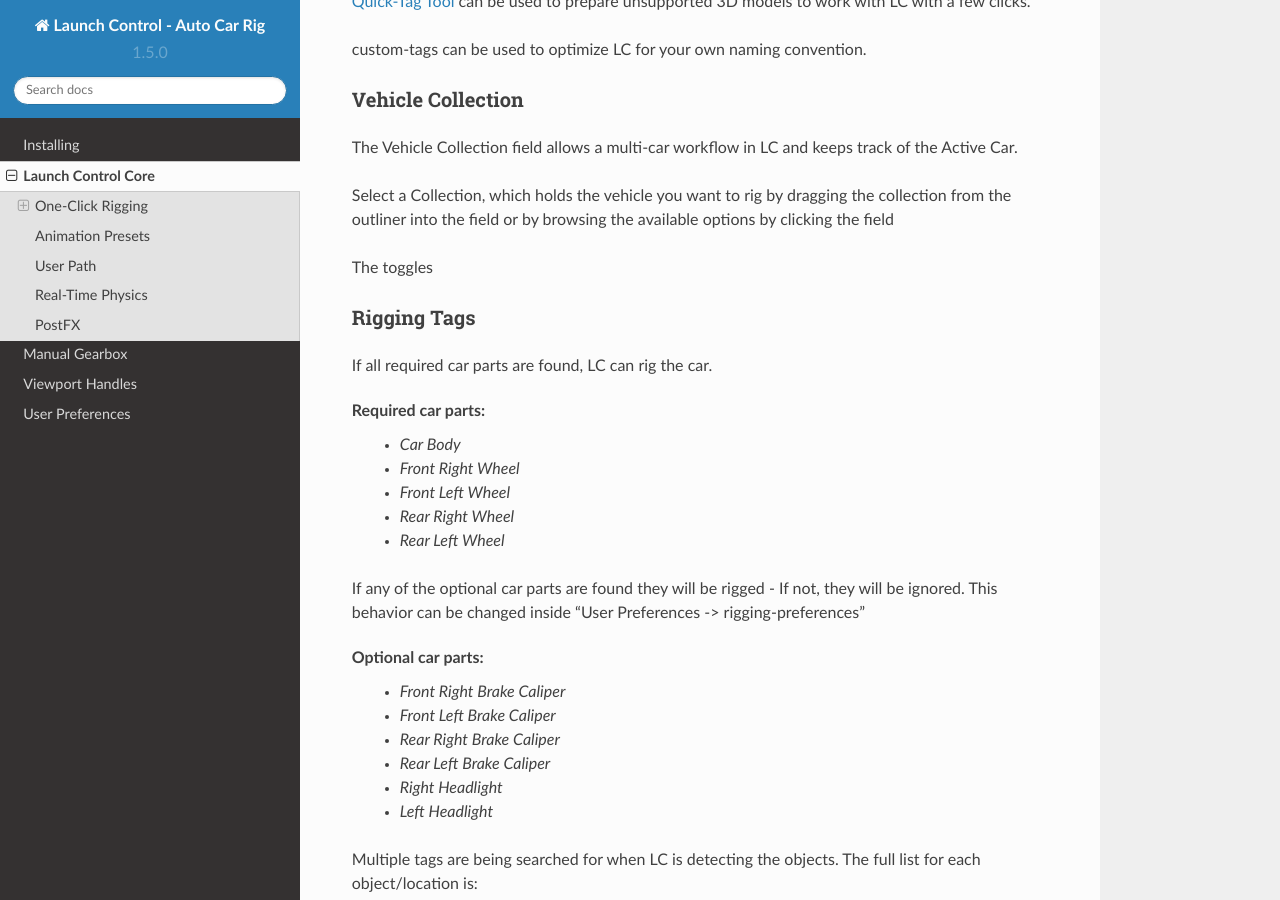
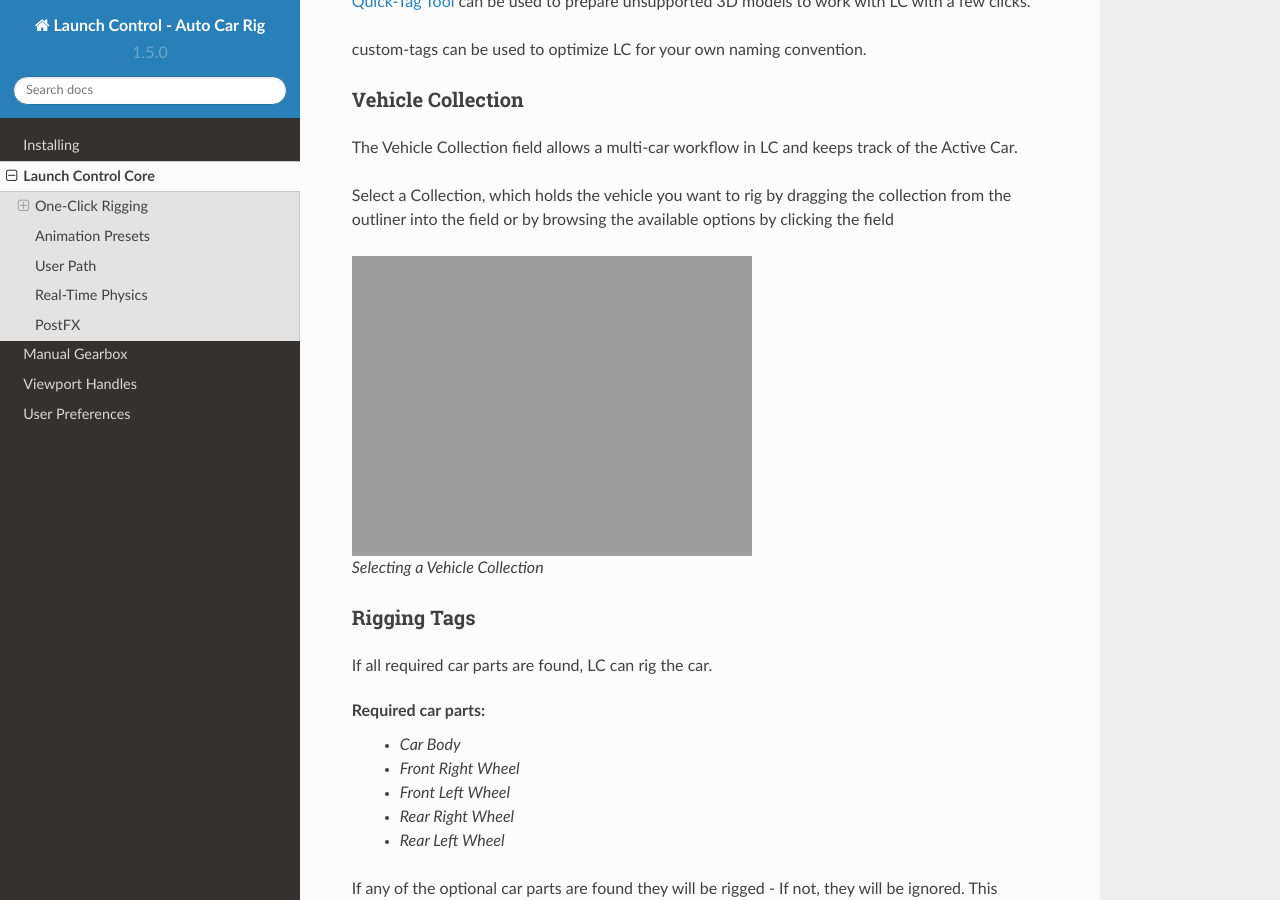
Before and after one commit to DanielVesterbaek/launch-control-documentation, a Sphinx documentation site: the page built from docs/source/launch-control-core.rst, in a window 1280 px wide and 900 px high, scrolled down 370 px. Built offline with Sphinx 7.4.7 and the Read the Docs theme 2.0.0, drawn with Linux system fonts in a browser that asks for light colours.

Commit message:
Update launch-control-core.rst

```diff
--- a/docs/source/launch-control-core.rst
+++ b/docs/source/launch-control-core.rst
@@ -22,7 +22,13 @@
 
 Select a Collection, which holds the vehicle you want to rig by dragging the collection from the outliner into the field or by browsing the available options by clicking the field
 
-The toggles
+..  figure:: gif/DOC_Select_Car_GIF.gif
+    :alt: Select Car GIF
+    :class: with-shadow
+    :width: 350px
+    :align: center
+
+   *Selecting a Vehicle Collection*
 
 
 .. _rigging-tags:
@@ -100,7 +106,6 @@
 Troubleshoot Rigging
 ^^^^^^^^^^
 
-
 Custom rigging and parenting can be done using the :ref:`rig-setup-mode`
 
 .. _animation-presets:
```
